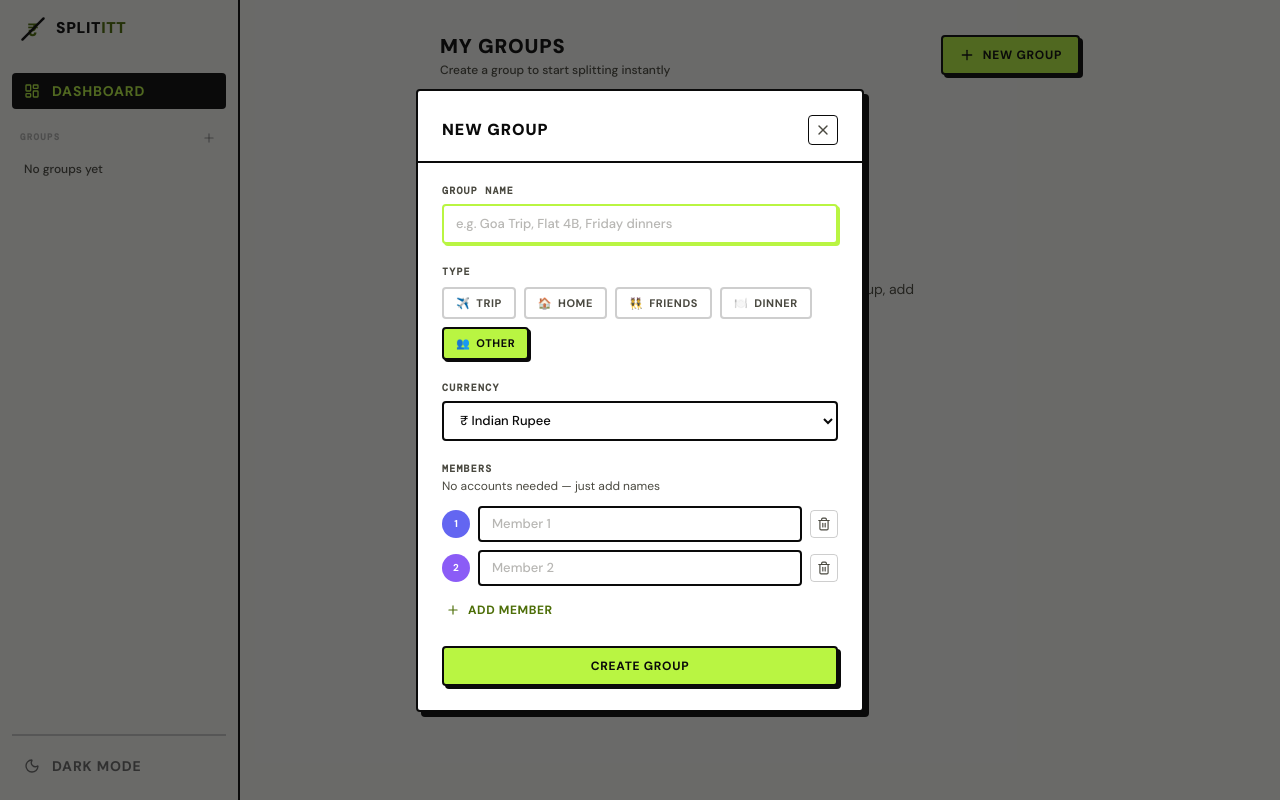
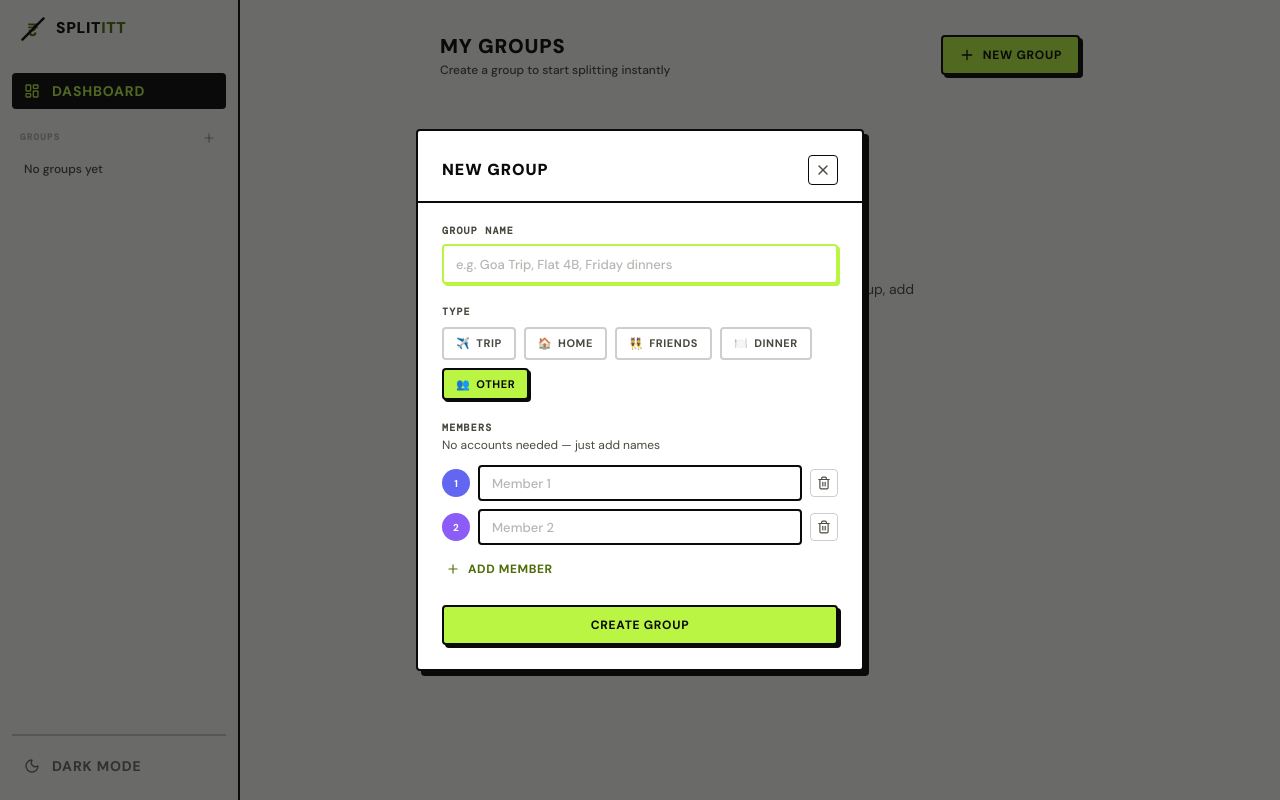
Before and after one commit to bhavy67/expense-splitter, a React (Vite) app in the folder frontend/: page / in a window 1280 px wide. Both pictures are taken after a click on the button "NEW GROUP". Built offline with nearby package versions, Linux system fonts and the light colour scheme.

Commit message:
improve css and rupee default currency change

```diff
--- a/frontend/src/components/common/Button.tsx
+++ b/frontend/src/components/common/Button.tsx
@@ -12,13 +12,13 @@ interface ButtonProps extends React.ButtonHTMLAttributes<HTMLButtonElement> {
 
 const variants: Record<Variant, string> = {
   primary:
-    'bg-[#b9f542] text-[#0a0a0a] border-2 border-[#0a0a0a] shadow-[3px_3px_0_#0a0a0a] hover:translate-x-[2px] hover:translate-y-[2px] hover:shadow-none active:translate-x-[2px] active:translate-y-[2px] active:shadow-none disabled:opacity-50 disabled:translate-x-0 disabled:translate-y-0 disabled:shadow-[3px_3px_0_#0a0a0a]',
+    'bg-[#b9f542] text-[#0a0a0a] border-2 border-[#0a0a0a] shadow-[3px_3px_0_#0a0a0a] dark:shadow-[3px_3px_0_#f0ede5] hover:translate-x-[2px] hover:translate-y-[2px] hover:shadow-none active:translate-x-[2px] active:translate-y-[2px] active:shadow-none disabled:opacity-50 disabled:translate-x-0 disabled:translate-y-0 disabled:shadow-[3px_3px_0_#0a0a0a] disabled:dark:shadow-[3px_3px_0_#f0ede5]',
   secondary:
     'bg-white dark:bg-[#1e1e1a] text-[#0a0a0a] dark:text-[#f0ede5] border-2 border-[#0a0a0a] dark:border-[#f0ede5] shadow-[3px_3px_0_#0a0a0a] dark:shadow-[3px_3px_0_#b9f542] hover:translate-x-[2px] hover:translate-y-[2px] hover:shadow-none active:translate-x-[2px] active:translate-y-[2px] active:shadow-none disabled:opacity-50',
   ghost:
     'bg-transparent text-[#0a0a0a] dark:text-[#f0ede5] border-2 border-transparent hover:border-[#0a0a0a] dark:hover:border-[#f0ede5] hover:bg-[#f0ede5] dark:hover:bg-[#1a1a17] disabled:opacity-50',
   danger:
-    'bg-[#ff5c3d] text-white border-2 border-[#0a0a0a] shadow-[3px_3px_0_#0a0a0a] hover:translate-x-[2px] hover:translate-y-[2px] hover:shadow-none active:translate-x-[2px] active:translate-y-[2px] active:shadow-none disabled:opacity-50',
+    'bg-[#ff5c3d] text-white border-2 border-[#0a0a0a] shadow-[3px_3px_0_#0a0a0a] dark:shadow-[3px_3px_0_#b9f542] hover:translate-x-[2px] hover:translate-y-[2px] hover:shadow-none active:translate-x-[2px] active:translate-y-[2px] active:shadow-none disabled:opacity-50',
 }
 
 const sizes: Record<Size, string> = {
--- a/frontend/src/components/common/InstallPrompt.tsx
+++ b/frontend/src/components/common/InstallPrompt.tsx
@@ -61,7 +61,7 @@ export function InstallPrompt() {
             </div>
             <button
               onClick={install}
-              className="shrink-0 flex items-center gap-1.5 px-3 py-1.5 rounded border-2 border-[#0a0a0a] bg-[#b9f542] text-[#0a0a0a] text-xs font-bold uppercase tracking-wider shadow-[2px_2px_0_#0a0a0a] hover:translate-x-[1px] hover:translate-y-[1px] hover:shadow-none transition-all"
+              className="shrink-0 flex items-center gap-1.5 px-3 py-1.5 rounded border-2 border-[#0a0a0a] bg-[#b9f542] text-[#0a0a0a] text-xs font-bold uppercase tracking-wider shadow-[2px_2px_0_#0a0a0a] dark:shadow-[2px_2px_0_#f0ede5] hover:translate-x-[1px] hover:translate-y-[1px] hover:shadow-none transition-all"
             >
               <Download className="w-3.5 h-3.5" />
               Install
--- a/frontend/src/components/groups/CreateGroupModal.tsx
+++ b/frontend/src/components/groups/CreateGroupModal.tsx
@@ -21,17 +21,6 @@ const GROUP_TYPES: { value: GroupType; label: string; icon: string }[] = [
   { value: 'other',     label: 'Other',   icon: '👥' },
 ]
 
-const CURRENCIES = [
-  { code: 'INR', symbol: '₹',   name: 'Indian Rupee' },
-  { code: 'USD', symbol: '$',   name: 'US Dollar' },
-  { code: 'EUR', symbol: '€',   name: 'Euro' },
-  { code: 'GBP', symbol: '£',   name: 'British Pound' },
-  { code: 'JPY', symbol: '¥',   name: 'Japanese Yen' },
-  { code: 'AUD', symbol: 'A$',  name: 'Australian Dollar' },
-  { code: 'CAD', symbol: 'C$',  name: 'Canadian Dollar' },
-  { code: 'SGD', symbol: 'S$',  name: 'Singapore Dollar' },
-  { code: 'AED', symbol: 'د.إ', name: 'UAE Dirham' },
-]
 
 interface Props {
   open: boolean
@@ -42,13 +31,12 @@ export function CreateGroupModal({ open, onClose }: Props) {
   const navigate = useNavigate()
   const [name, setName] = useState('')
   const [type, setType] = useState<GroupType>('other')
-  const [currency, setCurrency] = useState('INR')
   const [members, setMembers] = useState<string[]>(['', ''])
 
   if (!open) return null
 
   function reset() {
-    setName(''); setType('other'); setCurrency('INR'); setMembers(['', ''])
+    setName(''); setType('other'); setMembers(['', ''])
   }
 
   function handleClose() {
@@ -90,7 +78,7 @@ export function CreateGroupModal({ open, onClose }: Props) {
       name: trimmed,
       description: '',
       type,
-      currency,
+      currency: 'INR',
       members: validMembers,
       createdAt: now,
       updatedAt: now,
@@ -149,7 +137,7 @@ export function CreateGroupModal({ open, onClose }: Props) {
                   className={cn(
                     'flex items-center gap-1.5 px-3 py-1.5 rounded border-2 text-[11px] font-bold uppercase tracking-wider transition-all',
                     type === t.value
-                      ? 'border-[#0a0a0a] bg-[#b9f542] text-[#0a0a0a] shadow-[2px_2px_0_#0a0a0a] hover:translate-x-[1px] hover:translate-y-[1px] hover:shadow-none'
+                      ? 'border-[#0a0a0a] bg-[#b9f542] text-[#0a0a0a] shadow-[2px_2px_0_#0a0a0a] dark:shadow-[2px_2px_0_#f0ede5] hover:translate-x-[1px] hover:translate-y-[1px] hover:shadow-none'
                       : 'border-[#0a0a0a]/20 dark:border-[#f0ede5]/20 text-[#4a4940] dark:text-[#a09880] hover:border-[#0a0a0a] dark:hover:border-[#f0ede5]'
                   )}
                 >
@@ -158,22 +146,6 @@ export function CreateGroupModal({ open, onClose }: Props) {
                 </button>
               ))}
             </div>
-          </div>
-
-          {/* Currency */}
-          <div>
-            <label className="block text-[10px] font-mono font-bold uppercase tracking-[0.12em] text-[#4a4940] dark:text-[#a09880] mb-1.5">
-              Currency
-            </label>
-            <select
-              value={currency}
-              onChange={(e) => setCurrency(e.target.value)}
-              className="w-full h-10 px-3 rounded border-2 border-[#0a0a0a] dark:border-[#f0ede5]/50 bg-white dark:bg-[#1a1a17] text-[#0a0a0a] dark:text-[#f0ede5] text-[13px] font-medium focus:outline-none focus:border-[#b9f542] focus:shadow-[2px_2px_0_#b9f542] transition-all"
-            >
-              {CURRENCIES.map((c) => (
-                <option key={c.code} value={c.code}>{c.symbol} {c.name}</option>
-              ))}
-            </select>
           </div>
 
           {/* Members */}
--- a/frontend/src/components/groups/RecordPaymentModal.tsx
+++ b/frontend/src/components/groups/RecordPaymentModal.tsx
@@ -113,7 +113,7 @@ export function RecordPaymentModal({
                       m.id === toId
                         ? 'border-2 border-[#0a0a0a]/10 dark:border-[#f0ede5]/10 text-[12px] font-medium text-[#4a4940]/40 dark:text-[#a09880]/40 cursor-not-allowed'
                         : fromId === m.id
-                          ? 'border-2 border-[#0a0a0a] shadow-[2px_2px_0_#0a0a0a] text-white text-[12px] font-medium'
+                          ? 'border-2 border-[#0a0a0a] shadow-[2px_2px_0_#0a0a0a] dark:shadow-[2px_2px_0_#b9f542] text-white text-[12px] font-medium'
                           : 'border-2 border-[#0a0a0a]/20 dark:border-[#f0ede5]/20 text-[12px] font-medium text-[#0a0a0a] dark:text-[#f0ede5] hover:border-[#0a0a0a] dark:hover:border-[#f0ede5]'
                     )}
                     style={fromId === m.id && m.id !== toId ? { background: m.color } : undefined}
@@ -163,7 +163,7 @@ export function RecordPaymentModal({
                       m.id === fromId
                         ? 'border-2 border-[#0a0a0a]/10 dark:border-[#f0ede5]/10 text-[12px] font-medium text-[#4a4940]/40 dark:text-[#a09880]/40 cursor-not-allowed'
                         : toId === m.id
-                          ? 'border-2 border-[#0a0a0a] shadow-[2px_2px_0_#0a0a0a] text-white text-[12px] font-medium'
+                          ? 'border-2 border-[#0a0a0a] shadow-[2px_2px_0_#0a0a0a] dark:shadow-[2px_2px_0_#b9f542] text-white text-[12px] font-medium'
                           : 'border-2 border-[#0a0a0a]/20 dark:border-[#f0ede5]/20 text-[12px] font-medium text-[#0a0a0a] dark:text-[#f0ede5] hover:border-[#0a0a0a] dark:hover:border-[#f0ede5]'
                     )}
                     style={toId === m.id && m.id !== fromId ? { background: m.color } : undefined}
--- a/frontend/src/components/upi/UpiQrModal.tsx
+++ b/frontend/src/components/upi/UpiQrModal.tsx
@@ -285,7 +285,7 @@ export function UpiQrModal({ debt, group, members, onClose }: UpiQrModalProps) {
               {/* Primary: Share QR */}
               <button
                 onClick={handleShare}
-                className="w-full h-10 flex items-center justify-center gap-2 rounded border-2 border-[#0a0a0a] bg-[#b9f542] text-[#0a0a0a] text-[13px] font-bold uppercase tracking-wider shadow-[2px_2px_0_#0a0a0a] hover:translate-x-[1px] hover:translate-y-[1px] hover:shadow-none transition-all"
+                className="w-full h-10 flex items-center justify-center gap-2 rounded border-2 border-[#0a0a0a] bg-[#b9f542] text-[#0a0a0a] text-[13px] font-bold uppercase tracking-wider shadow-[2px_2px_0_#0a0a0a] dark:shadow-[2px_2px_0_#f0ede5] hover:translate-x-[1px] hover:translate-y-[1px] hover:shadow-none transition-all"
               >
                 <Share2 className="w-4 h-4" />
                 Share QR
--- a/frontend/src/pages/expenses/AddExpensePage.tsx
+++ b/frontend/src/pages/expenses/AddExpensePage.tsx
@@ -14,7 +14,6 @@ import { toast } from '@/components/common/Toast'
 import { cn } from '@/lib/utils'
 import type { Expense, SplitType, ExpenseCategory, SplitEntry, ExpenseItem } from '@/types'
 
-const CURRENCIES = ['INR', 'USD', 'EUR', 'GBP', 'AED', 'CAD', 'AUD', 'SGD', 'JPY', 'THB', 'MYR', 'IDR']
 
 // ─── Types ────────────────────────────────────────────────────────────────────
 
@@ -74,9 +73,6 @@ export default function AddExpensePage() {
   const [paidBy, setPaidBy]   = useState(existing?.paidBy ?? group?.members[0]?.id ?? '')
   const [splitType, setSplitType] = useState<SplitType>(existing?.splitType ?? 'equal')
   const [receiptImage, setReceiptImage] = useState<string | undefined>(existing?.receiptImage)
-  // multi-currency
-  const [expenseCurrency, setExpenseCurrency] = useState(existing?.currency ?? group?.currency ?? 'INR')
-  const [exchangeRate, setExchangeRate]       = useState(existing?.exchangeRate?.toString() ?? '1')
   // templates
   const [templates, setTemplates]             = useState(() => getTemplates())
   const [savingTemplate, setSavingTemplate]   = useState(false)
@@ -142,9 +138,8 @@ export default function AddExpensePage() {
 
   // ── Derived / computed ──────────────────────────────────────────────────────
 
-  const currency = group.currency                                           // group base currency
-  const rate     = expenseCurrency !== currency ? (parseFloat(exchangeRate) || 1) : 1
-  const amt      = (parseFloat(amount) || 0) * rate                        // always in group currency
+  const currency = group.currency
+  const amt      = parseFloat(amount) || 0
 
   const itemizedTotal = formItems.reduce((s, it) => s + (parseFloat(it.amount) || 0), 0)
 
@@ -306,8 +301,7 @@ export default function AddExpensePage() {
       groupId: groupId!,
       title: trimmedTitle,
       amount: finalAmount,
-      currency: expenseCurrency,
-      exchangeRate: expenseCurrency !== currency ? rate : undefined,
+      currency: group.currency,
       category,
       paidBy,
       splitType,
@@ -369,22 +363,14 @@ export default function AddExpensePage() {
             </div>
             <div className="p-5 text-center">
               <div className="flex items-center justify-center gap-2">
-                {/* Currency selector */}
-                <select
-                  value={expenseCurrency}
-                  disabled={splitType === 'itemized'}
-                  onChange={e => { setExpenseCurrency(e.target.value); setExchangeRate('1') }}
-                  className="text-2xl text-[#4a4940] dark:text-[#a09880] font-light bg-transparent border-none outline-none cursor-pointer disabled:cursor-default"
-                >
-                  {CURRENCIES.map(c => <option key={c} value={c}>{c}</option>)}
-                </select>
+                <span className="text-2xl text-[#4a4940] dark:text-[#a09880] font-light">₹</span>
                 <input
                   type="number"
                   inputMode="decimal"
                   min="0"
                   step="0.01"
                   placeholder="0.00"
-                  value={splitType === 'itemized' ? (itemizedTotal / rate).toFixed(2) : amount}
+                  value={splitType === 'itemized' ? itemizedTotal.toFixed(2) : amount}
                   onChange={e => setAmount(e.target.value)}
                   readOnly={splitType === 'itemized'}
                   className={cn(
@@ -393,27 +379,6 @@ export default function AddExpensePage() {
                   )}
                 />
               </div>
-              {/* Exchange rate row */}
-              {expenseCurrency !== currency && splitType !== 'itemized' && (
-                <div className="flex items-center justify-center gap-2 mt-3 pt-3 border-t border-[#0a0a0a]/10 dark:border-[#f0ede5]/10">
-                  <span className="text-[11px] font-mono text-[#0a0a0a] dark:text-[#f0ede5]">1 {expenseCurrency} =</span>
-                  <input
-                    type="number"
-                    inputMode="decimal"
-                    min="0.000001"
-                    step="any"
-                    value={exchangeRate}
-                    onChange={e => setExchangeRate(e.target.value)}
-                    className="h-7 w-20 px-2 rounded border-2 border-[#0a0a0a] dark:border-[#f0ede5]/50 bg-white dark:bg-[#1e1e1a] text-[12px] font-mono focus:outline-none focus:border-[#b9f542] text-[#0a0a0a] dark:text-[#f0ede5] text-center"
-                  />
-                  <span className="text-[11px] font-mono text-[#0a0a0a] dark:text-[#f0ede5]">{currency}</span>
-                  {amt > 0 && (
-                    <span className="text-[11px] font-mono font-bold text-[#b9f542]">
-                      = {formatCurrency(amt, currency)}
-                    </span>
-                  )}
-                </div>
-              )}
               {splitType === 'itemized' && (
                 <p className="text-[11px] font-mono text-[#4a4940] dark:text-[#a09880] mt-1">Calculated from items below</p>
               )}
@@ -460,7 +425,7 @@ export default function AddExpensePage() {
                   className={cn(
                     'flex flex-col items-center gap-1 p-2 rounded border-2 text-center',
                     category === cat.value
-                      ? 'border-[#0a0a0a] bg-[#b9f542] text-[#0a0a0a] text-[11px] font-mono uppercase tracking-wider font-bold shadow-[2px_2px_0_#0a0a0a] hover:translate-x-[1px] hover:translate-y-[1px] hover:shadow-none transition-all'
+                      ? 'border-[#0a0a0a] bg-[#b9f542] text-[#0a0a0a] text-[11px] font-mono uppercase tracking-wider font-bold shadow-[2px_2px_0_#0a0a0a] dark:shadow-[2px_2px_0_#f0ede5] hover:translate-x-[1px] hover:translate-y-[1px] hover:shadow-none transition-all'
                       : 'border-[#0a0a0a]/20 dark:border-[#f0ede5]/20 text-[11px] font-mono uppercase tracking-wider text-[#4a4940] dark:text-[#a09880] transition-all hover:border-[#0a0a0a] dark:hover:border-[#f0ede5]'
                   )}
                 >
@@ -483,7 +448,7 @@ export default function AddExpensePage() {
                   className={cn(
                     'flex items-center gap-2 px-3 py-2 rounded border-2 text-[11px] font-mono font-bold uppercase tracking-wider transition-all',
                     paidBy === m.id
-                      ? 'border-[#0a0a0a] text-[#0a0a0a] shadow-[2px_2px_0_#0a0a0a] hover:translate-x-[1px] hover:translate-y-[1px] hover:shadow-none'
+                      ? 'border-[#0a0a0a] text-[#0a0a0a] shadow-[2px_2px_0_#0a0a0a] dark:shadow-[2px_2px_0_#b9f542] hover:translate-x-[1px] hover:translate-y-[1px] hover:shadow-none'
                       : 'border-[#0a0a0a]/20 dark:border-[#f0ede5]/20 text-[#4a4940] dark:text-[#a09880] bg-white dark:bg-[#1e1e1a] hover:border-[#0a0a0a] dark:hover:border-[#f0ede5]'
                   )}
                   style={paidBy === m.id ? { background: m.color } : undefined}
@@ -515,7 +480,7 @@ export default function AddExpensePage() {
                   className={cn(
                     'flex-1 h-8 rounded border-2 text-[11px] font-mono font-bold uppercase tracking-wider transition-all',
                     splitType === tab.value
-                      ? 'border-[#0a0a0a] bg-[#b9f542] text-[#0a0a0a] shadow-[2px_2px_0_#0a0a0a] hover:translate-x-[1px] hover:translate-y-[1px] hover:shadow-none'
+                      ? 'border-[#0a0a0a] bg-[#b9f542] text-[#0a0a0a] shadow-[2px_2px_0_#0a0a0a] dark:shadow-[2px_2px_0_#f0ede5] hover:translate-x-[1px] hover:translate-y-[1px] hover:shadow-none'
                       : 'border-[#0a0a0a]/20 dark:border-[#f0ede5]/20 text-[#4a4940] dark:text-[#a09880] hover:border-[#0a0a0a] dark:hover:border-[#f0ede5]'
                   )}
                 >
@@ -742,7 +707,7 @@ export default function AddExpensePage() {
                               className={cn(
                                 'flex items-center gap-1.5 px-2 py-1 rounded border-2 text-[11px] font-mono font-bold uppercase tracking-wider transition-all',
                                 on
-                                  ? 'border-[#0a0a0a] text-[#0a0a0a] shadow-[2px_2px_0_#0a0a0a] hover:translate-x-[1px] hover:translate-y-[1px] hover:shadow-none'
+                                  ? 'border-[#0a0a0a] text-[#0a0a0a] shadow-[2px_2px_0_#0a0a0a] dark:shadow-[2px_2px_0_#b9f542] hover:translate-x-[1px] hover:translate-y-[1px] hover:shadow-none'
                                   : 'border-[#0a0a0a]/20 dark:border-[#f0ede5]/20 text-[#4a4940] dark:text-[#a09880]'
                               )}
                               style={on ? { background: m.color } : undefined}
--- a/frontend/src/pages/groups/GroupSettingsPage.tsx
+++ b/frontend/src/pages/groups/GroupSettingsPage.tsx
@@ -29,17 +29,6 @@ const GROUP_TYPES: { value: GroupType; label: string; icon: string }[] = [
   { value: 'other',     label: 'Other',   icon: '👥' },
 ]
 
-const CURRENCIES = [
-  { code: 'INR', symbol: '₹',   name: 'Indian Rupee' },
-  { code: 'USD', symbol: '$',   name: 'US Dollar' },
-  { code: 'EUR', symbol: '€',   name: 'Euro' },
-  { code: 'GBP', symbol: '£',   name: 'British Pound' },
-  { code: 'JPY', symbol: '¥',   name: 'Japanese Yen' },
-  { code: 'AUD', symbol: 'A$',  name: 'Australian Dollar' },
-  { code: 'CAD', symbol: 'C$',  name: 'Canadian Dollar' },
-  { code: 'SGD', symbol: 'S$',  name: 'Singapore Dollar' },
-  { code: 'AED', symbol: 'د.إ', name: 'UAE Dirham' },
-]
 
 function SectionCard({ title, children, className }: { title?: string; children: React.ReactNode; className?: string }) {
   return (
@@ -102,7 +91,6 @@ export default function GroupSettingsPage() {
   // Group info state
   const [name, setName] = useState(group?.name ?? '')
   const [type, setType] = useState<GroupType>(group?.type ?? 'other')
-  const [currency, setCurrency] = useState(group?.currency ?? 'INR')
   const [description, setDescription] = useState(group?.description ?? '')
 
   // Member state
@@ -121,7 +109,6 @@ export default function GroupSettingsPage() {
     if (group) {
       setName(group.name)
       setType(group.type)
-      setCurrency(group.currency)
       setDescription(group.description)
       setMembers(group.members)
     }
@@ -152,7 +139,6 @@ export default function GroupSettingsPage() {
   const infoChanged =
     name.trim() !== group.name ||
     type !== group.type ||
-    currency !== group.currency ||
     description !== group.description
 
   // ── Group info ──────────────────────────────────────────────────────────────
@@ -160,7 +146,7 @@ export default function GroupSettingsPage() {
   function saveInfo() {
     const trimmed = name.trim()
     if (!trimmed) { toast.error('Name is required'); return }
-    saveGroup({ ...group!, name: trimmed, type, currency, description, updatedAt: new Date().toISOString() })
+    saveGroup({ ...group!, name: trimmed, type, description, updatedAt: new Date().toISOString() })
     toast.success('Saved')
   }
 
@@ -324,7 +310,7 @@ export default function GroupSettingsPage() {
                       onClick={() => setType(t.value)}
                       className={cn(
                         type === t.value
-                          ? 'flex items-center gap-1.5 px-3 py-1.5 rounded border-2 border-[#0a0a0a] bg-[#b9f542] text-[#0a0a0a] text-[12px] font-bold uppercase tracking-wider transition-all shadow-[2px_2px_0_#0a0a0a] hover:translate-x-[1px] hover:translate-y-[1px] hover:shadow-none'
+                          ? 'flex items-center gap-1.5 px-3 py-1.5 rounded border-2 border-[#0a0a0a] bg-[#b9f542] text-[#0a0a0a] text-[12px] font-bold uppercase tracking-wider transition-all shadow-[2px_2px_0_#0a0a0a] dark:shadow-[2px_2px_0_#f0ede5] hover:translate-x-[1px] hover:translate-y-[1px] hover:shadow-none'
                           : 'flex items-center gap-1.5 px-3 py-1.5 rounded border-2 border-[#0a0a0a] dark:border-[#f0ede5]/30 text-[#4a4940] dark:text-[#a09880] text-[12px] font-medium uppercase tracking-wider transition-colors hover:border-[#0a0a0a] dark:hover:border-[#f0ede5]'
                       )}
                     >
@@ -333,22 +319,6 @@ export default function GroupSettingsPage() {
                     </button>
                   ))}
                 </div>
-              </div>
-
-              <div>
-                <label className="block font-mono text-[10px] uppercase tracking-[0.12em] text-[#4a4940] dark:text-[#a09880] mb-1.5">Currency</label>
-                <select
-                  value={currency}
-                  onChange={(e) => setCurrency(e.target.value)}
-                  className="w-full h-10 px-3 rounded border-2 border-[#0a0a0a] dark:border-[#f0ede5]/50 bg-white dark:bg-[#1a1a17] text-[#0a0a0a] dark:text-[#f0ede5] text-[13px] font-medium focus:outline-none focus:border-[#b9f542] focus:shadow-[2px_2px_0_#b9f542] transition-all"
-                >
-                  {CURRENCIES.map((c) => (
-                    <option key={c.code} value={c.code}>{c.symbol} {c.name}</option>
-                  ))}
-                </select>
-                {currency !== group.currency && (
-                  <p className="text-xs text-[#f97316] mt-1.5">Changing currency only affects the symbol — existing expense amounts are not converted.</p>
-                )}
               </div>
 
               <div>
@@ -375,7 +345,7 @@ export default function GroupSettingsPage() {
                     variant="ghost"
                     onClick={() => {
                       setName(group.name); setType(group.type)
-                      setCurrency(group.currency); setDescription(group.description)
+                      setDescription(group.description)
                     }}
                   >
                     Discard
```
Also changed, not shown: frontend/src/components/expenses/ExpenseCard.tsx (+1 -6 lines), frontend/src/pages/expenses/ExpenseDetailPage.tsx (+0 -9 lines), frontend/src/pages/groups/GroupPage.tsx (+4 -4 lines).
